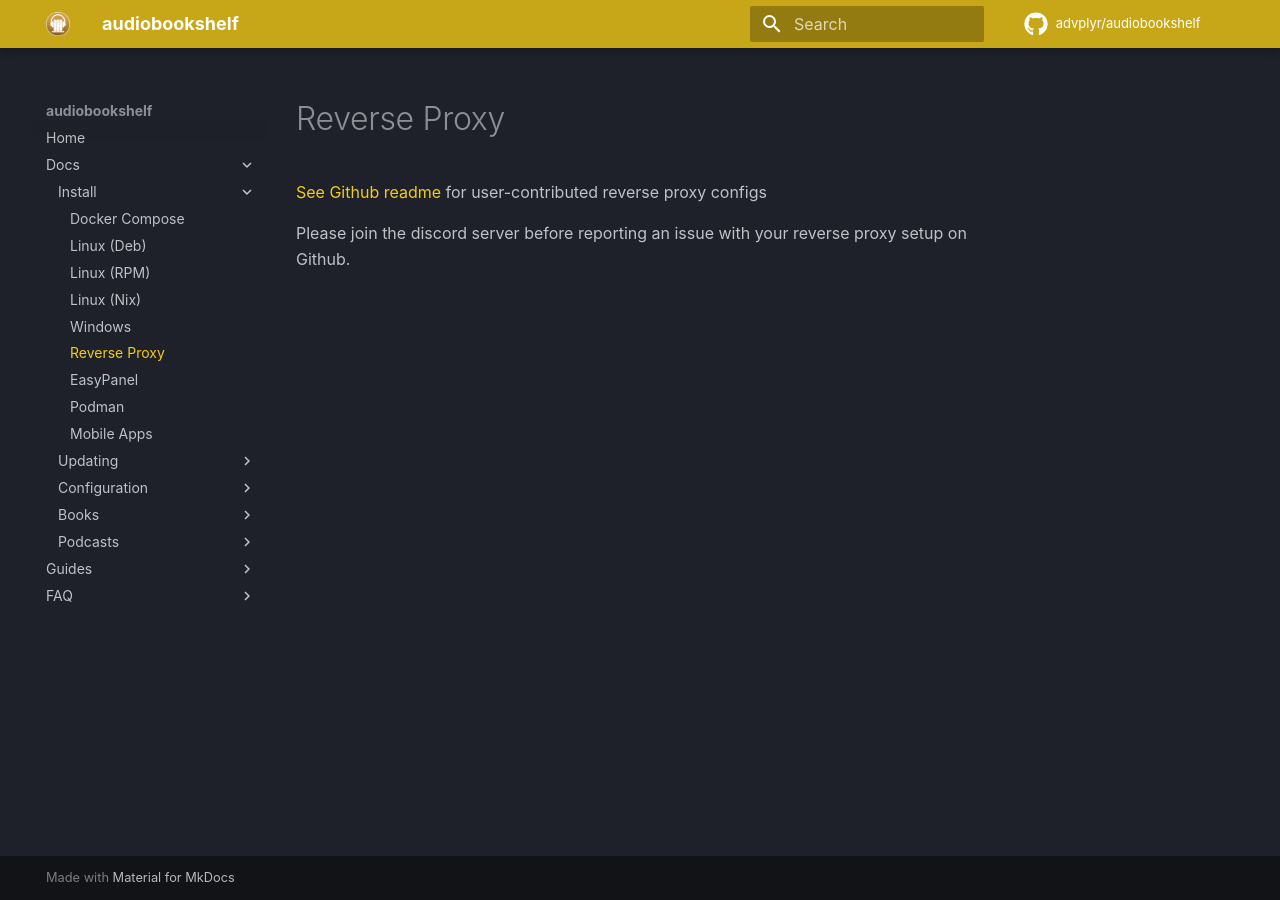
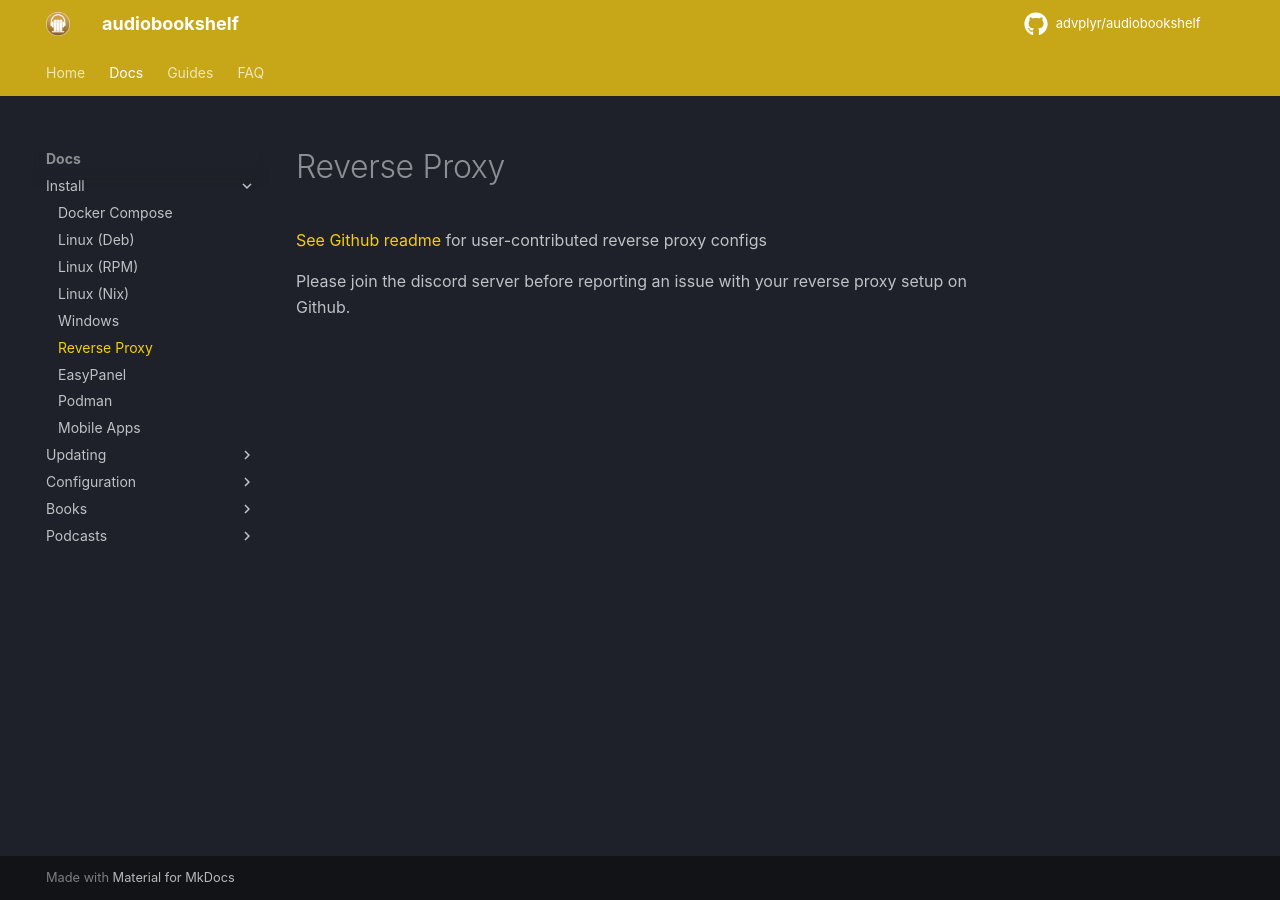
Before and after one commit to audiobookshelf/audiobookshelf-web, an MkDocs documentation site: the page built from docs/docs/install/reverse-proxy-setup.md, in a window 1280 px wide. Built offline with MkDocs 1.6.1 and Material for MkDocs 9.7.7, drawn with Linux system fonts in a browser that asks for light colours; some web fonts are replaced; plug-ins that fetch from the network failed and are left out; comment, search, counter and statistics services are not loaded; some of the changed lines change nothing that is shown.

Commit message:
Fix: features not applying

```diff
--- a/mkdocs.yml
+++ b/mkdocs.yml
@@ -1,4 +1,5 @@
 site_name: audiobookshelf
+site_url: http://localhost:8000
 
 repo_name: advplyr/audiobookshelf
 repo_url: https://github.com/advplyr/audiobookshelf
@@ -16,11 +17,14 @@ theme:
   palette:
     scheme: slate
     primary: custom
-  feature:
+  features:
     - navigation.tabs
     - navigation.indexes
     - navigation.instant
-    - navigation.instant.progress
+    #- navigation.instant.progress
+
+plugins:
+  - privacy
 
 markdown_extensions:
   - pymdownx.highlight
```
